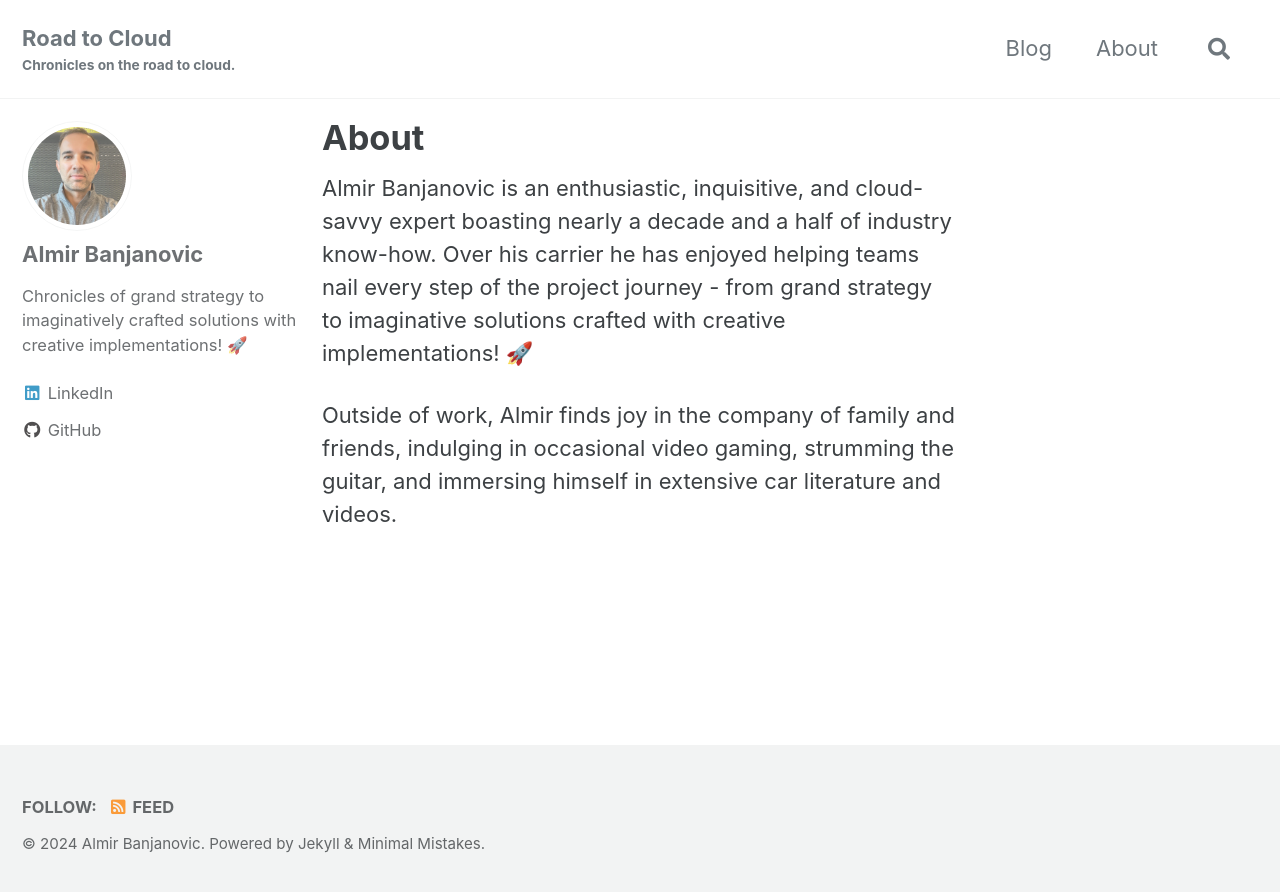
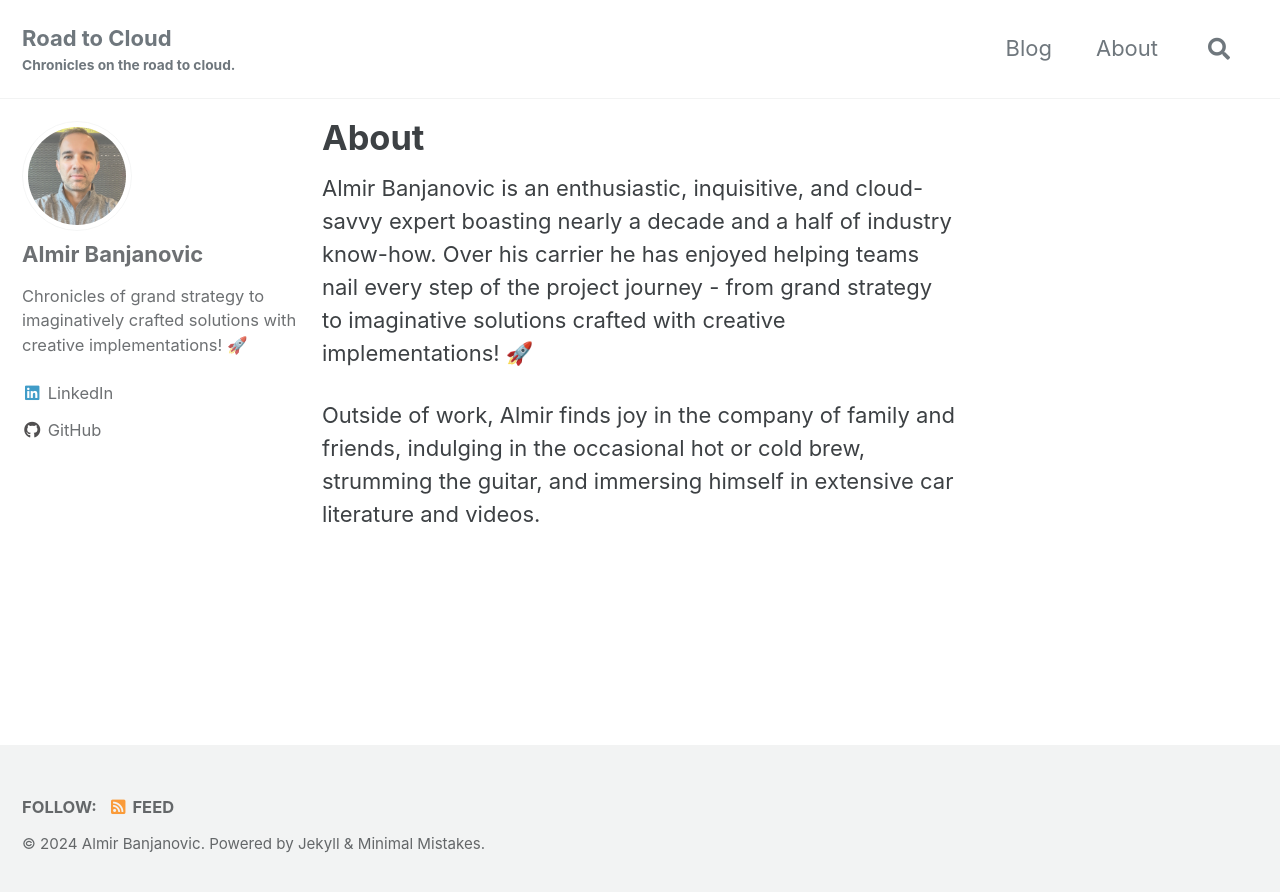
Before and after one commit to almirbanjanovic/roadtocloud.github.io, a Jekyll site: the page built from about.md, in a window 1280 px wide. Shown: the top 892 px of the page. Built offline with Jekyll 4.4.1, drawn with Linux system fonts in a browser that asks for light colours; cached includes are drawn as plain includes; comment, search, counter and statistics services are not loaded.

Commit message:
Update about.md

```diff
--- a/about.md
+++ b/about.md
@@ -6,4 +6,4 @@ author_profile: true
 
 Almir Banjanovic is an enthusiastic, inquisitive, and cloud-savvy expert boasting nearly a decade and a half of industry know-how. Over his carrier he has enjoyed helping teams nail every step of the project journey - from grand strategy to imaginative solutions crafted with creative implementations! 🚀
 
-Outside of work, Almir finds joy in the company of family and friends, indulging in occasional video gaming, strumming the guitar, and immersing himself in extensive car literature and videos.
+Outside of work, Almir finds joy in the company of family and friends, indulging in the occasional hot or cold brew, strumming the guitar, and immersing himself in extensive car literature and videos.
```
